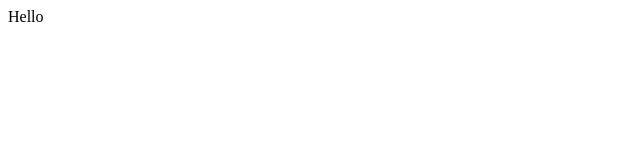
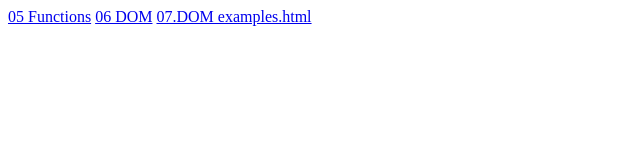
Before and after one commit to farook1720/html, a plain HTML site: page index.html in a window 1280 px wide. Shown: the whole page, without its empty margins (0-640 px from the left). Drawn offline with Linux system fonts and the light colour scheme.

Commit message:
files relocated

```diff
--- a/index.html
+++ b/index.html
@@ -8,7 +8,9 @@
 </head>
 
 <body>
-  Hello
+  <a href="Javascript/05.Functions.html">05 Functions</a>
+  <a href="Javascript/06.Dom.html">06 DOM</a>
+  <a href="Javascript/07.Dom examples.html">07.DOM examples.html</a>
 </body>
 
 </html>
```
Also changed, not shown: Javascript/01.script Basics.html (renamed from htmlcss/Javascript/01.script Basics.html), Javascript/02.operators conditions.html (renamed from htmlcss/Javascript/02.operators conditions.html), Javascript/03.operators prac.html (renamed from htmlcss/Javascript/03.operators prac.html), Javascript/04.loops data types.html (renamed from htmlcss/Javascript/04.loops data types.html), Javascript/05.Functions.html (renamed from htmlcss/Javascript/05.Fnctions.html), Javascript/06.Dom.html (renamed from htmlcss/Javascript/06.Dom.html), Javascript/07.Dom examples.html (renamed from htmlcss/Javascript/07.Dom examples.html).
